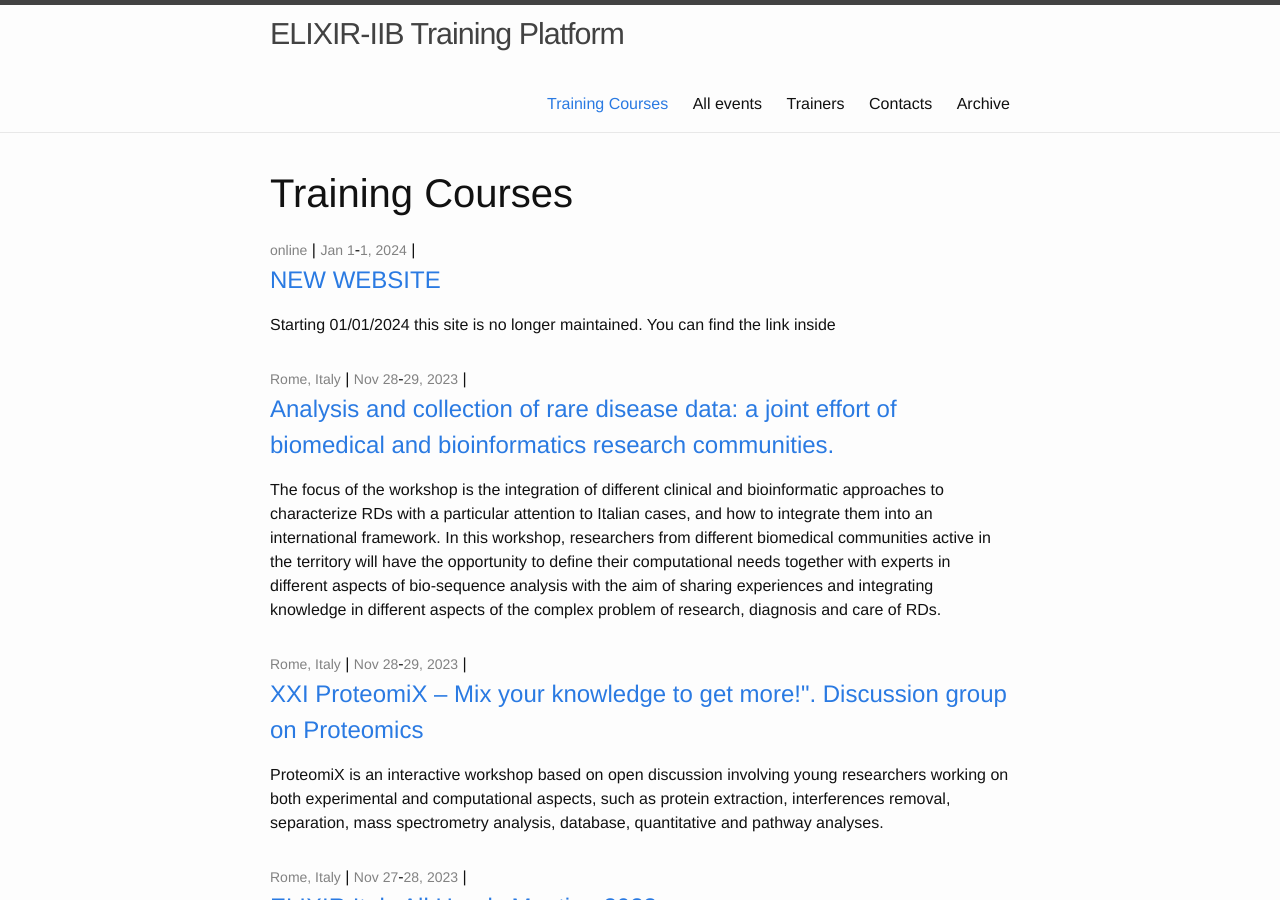
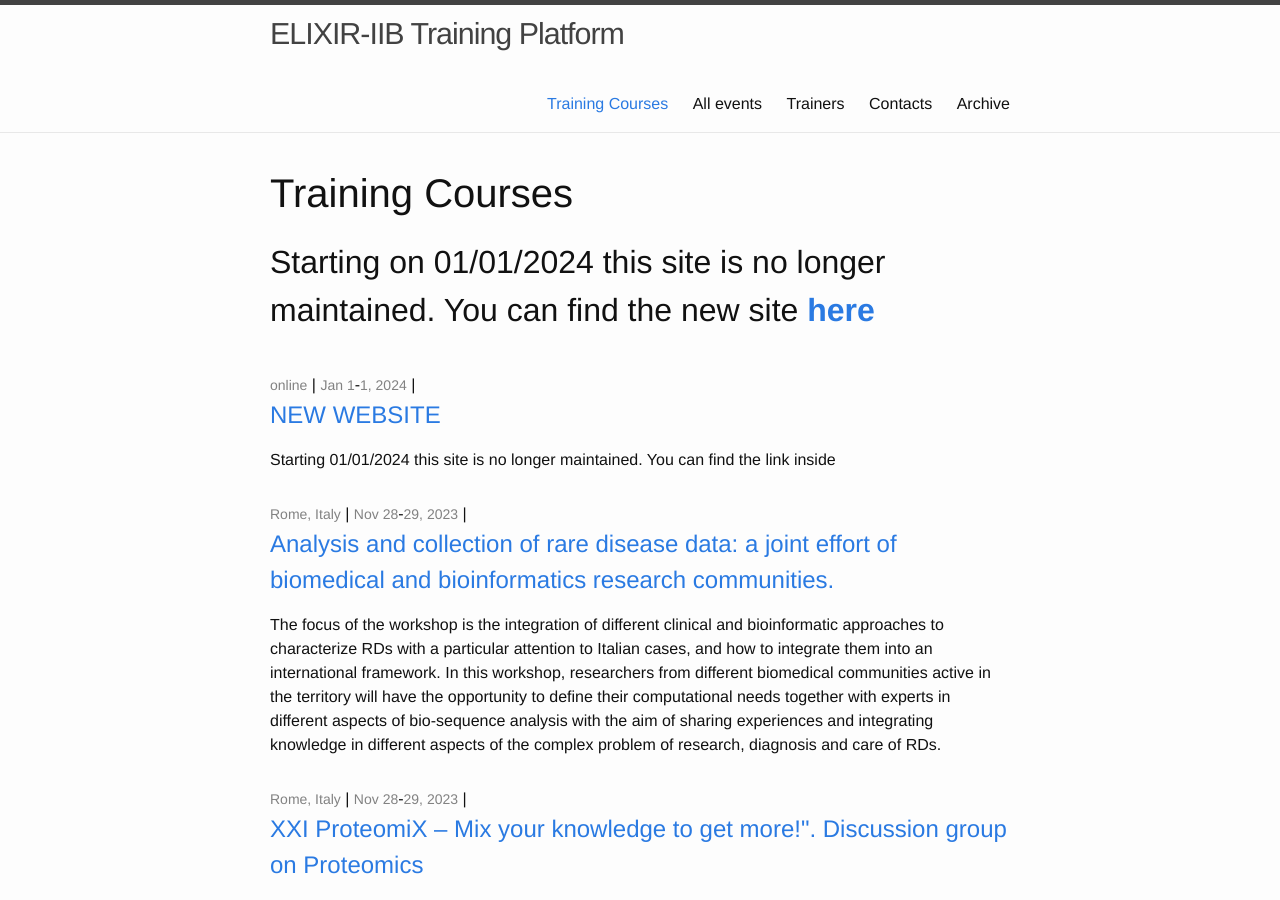
Before and after one commit to ELIXIR-IIB-training/website, a Jekyll site: the page built from courses/index.html, in a window 1280 px wide and 900 px high. Built offline with Jekyll 4.4.1, drawn with Linux system fonts in a browser that asks for light colours.

Commit message:
Update index.html

```diff
--- a/courses/index.html
+++ b/courses/index.html
@@ -5,7 +5,9 @@ layout: default
 <div class="home">
 
   <h3 class="page-heading">Training Courses</h3>
+<h1>Starting on 01/01/2024 this site is no longer maintained. You can find the new site <a href="https://elixir-iib-training.github.io/site/"><b>here</b></a>  </h1>
 
+<br>
   <ul class="post-list">
     {% for course in site.posts %}
     {% if course.title %}
```
